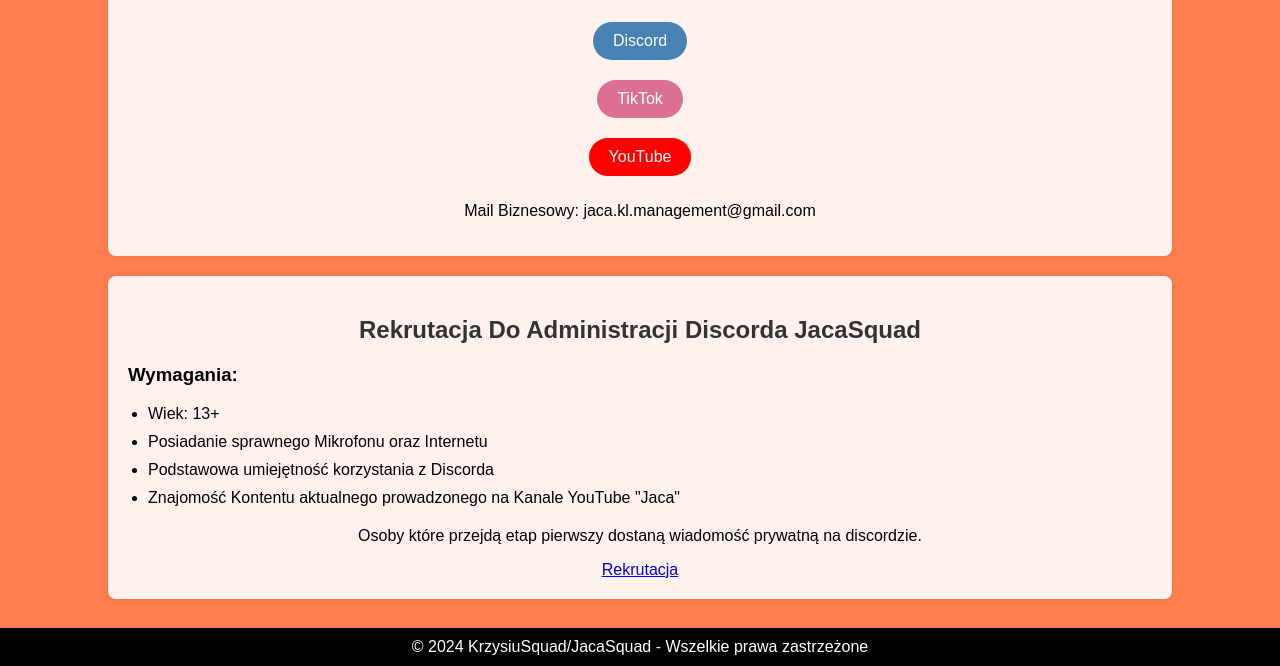
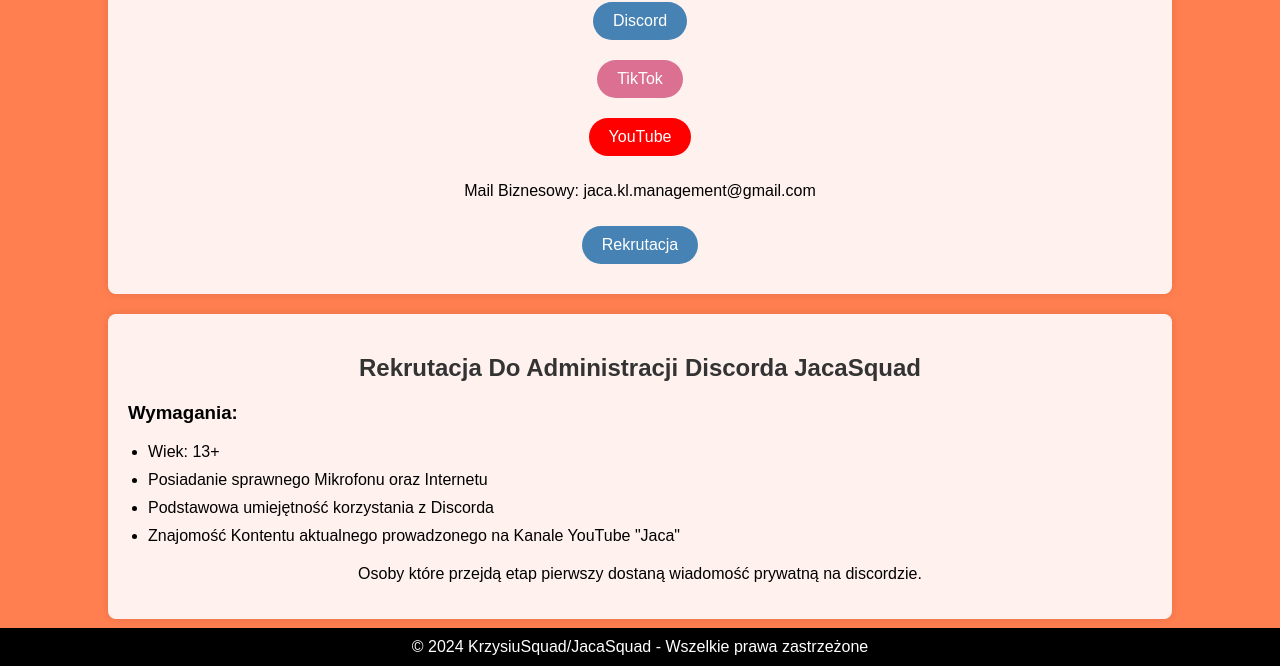
Before and after one commit to KrzysiuLive/JacaSquad, a plain HTML site: page index.html in a window 1280 px wide. Shown: the part 134-800 px from the top of the page. Drawn offline with Linux system fonts and the light colour scheme.

Commit message:
Update index.html

```diff
--- a/index.html
+++ b/index.html
@@ -160,6 +160,7 @@
                                                                 <a href="https://www.tiktok.com/@jaceusz_gg" class="linkedin" target="_blank">TikTok</a>
                                                                 <a href="https://www.youtube.com/@Jaca_yt" class="youtube" target="_blank">YouTube</a>
                                                     <p>Mail Biznesowy: jaca.kl.management@gmail.com</p>
+                                                    <a href="https://docs.google.com/forms/d/e/1FAIpQLSeDDdvpUa2ac-UNQjHQpJzdJPhxydN5dDW73GiZgZh5emMQNA/viewform?usp=sf_link" class="facebook" target="_blank">Rekrutacja</a>
                                                 </div>
                                 </div>
                                 <div class="form-container">
@@ -175,7 +176,7 @@
                                                                 </ul>
                                                 </div>
                                                 <div
-<p>Osoby które przejdą etap pierwszy dostaną wiadomość prywatną na discordzie.</p> <a href="https://docs.google.com/forms/d/e/1FAIpQLSeDDdvpUa2ac-UNQjHQpJzdJPhxydN5dDW73GiZgZh5emMQNA/viewform?usp=sf_link" class="facebook" target="_blank">Rekrutacja</a>
+<p>Osoby które przejdą etap pierwszy dostaną wiadomość prywatną na discordzie.</p>
 
         </div>
         <div class="footer">&copy; 2024 KrzysiuSquad/JacaSquad - Wszelkie prawa zastrzeżone</div>
```
